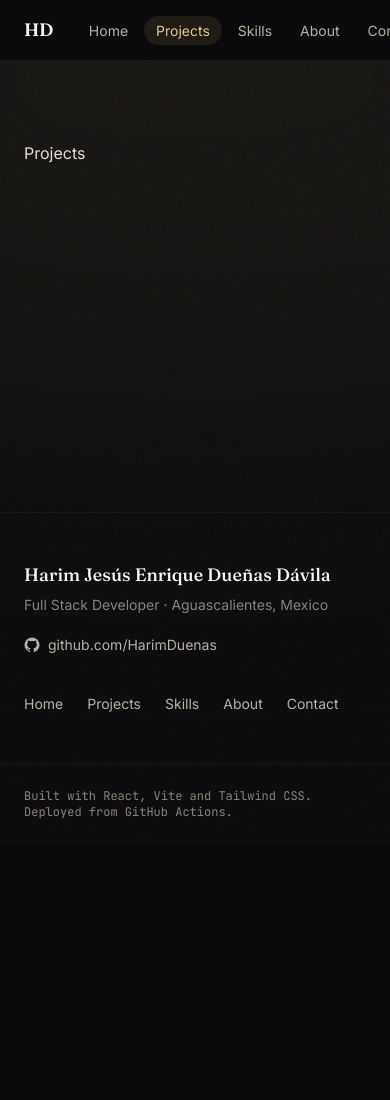
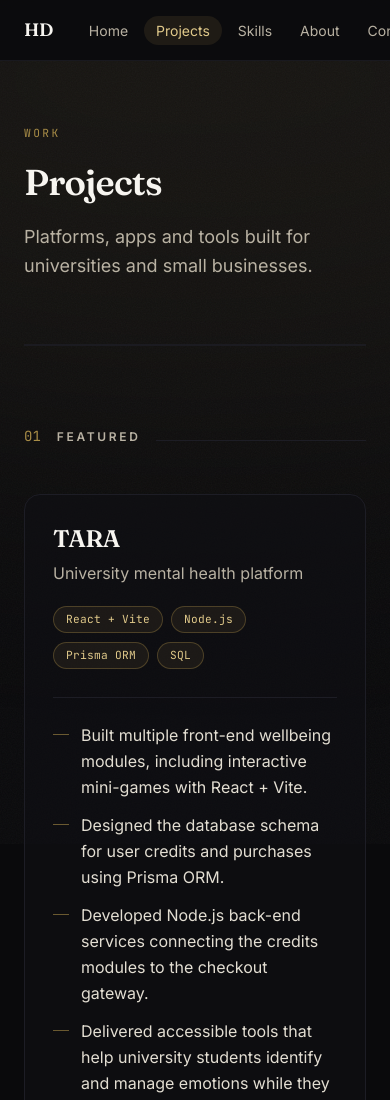
Before and after one commit to HarimDuenas/CV_Web_Harim_Duenas, a React (Vite) app: page /projects in a window 390 px wide. Shown: the top 1100 px of the page. Before the commit the page ends 844 px from the top, so only its background shows below. Built offline with nearby package versions, Linux system fonts and the light colour scheme.

Commit message:
feat(projects): build the projects page

```diff
--- a/src/pages/ProjectsPage.tsx
+++ b/src/pages/ProjectsPage.tsx
@@ -1,3 +1,37 @@
+import { navRoutes, projects, sideProjects } from '../data'
+import { PageIntro } from '../components/layout/PageIntro'
+import { PageShell } from '../components/layout/PageShell'
+import { Section } from '../components/layout/Section'
+import { ProjectCard } from '../components/projects/ProjectCard'
+
+const route = navRoutes.find((entry) => entry.path === '/projects')!
+
 export function ProjectsPage() {
-  return <div className="mx-auto max-w-5xl px-6 py-20 sm:px-10">Projects</div>
+  return (
+    <PageShell>
+      <PageIntro eyebrow="Work" title="Projects" description={route.description} />
+
+      <Section id="featured" index="01" title="Featured">
+        <div className="grid gap-5">
+          {projects.map((project) => (
+            <ProjectCard key={project.id} project={project} />
+          ))}
+        </div>
+      </Section>
+
+      <Section id="side-projects" index="02" title="Also built">
+        <ul className="grid gap-4 sm:grid-cols-2">
+          {sideProjects.map((project) => (
+            <li
+              key={project.id}
+              className="rounded-xl border border-ink-800 bg-ink-900/40 p-6"
+            >
+              <h3 className="font-display text-lg text-cream-50">{project.name}</h3>
+              <p className="mt-2 leading-relaxed text-cream-400">{project.description}</p>
+            </li>
+          ))}
+        </ul>
+      </Section>
+    </PageShell>
+  )
 }
```
